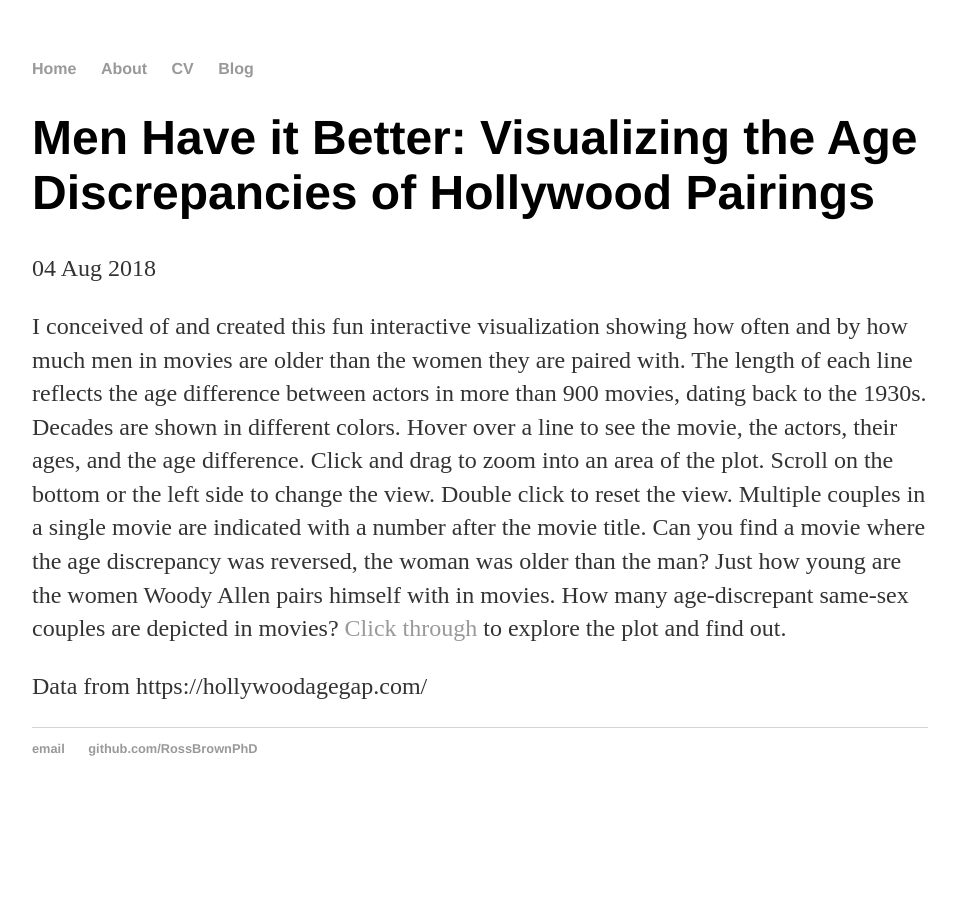
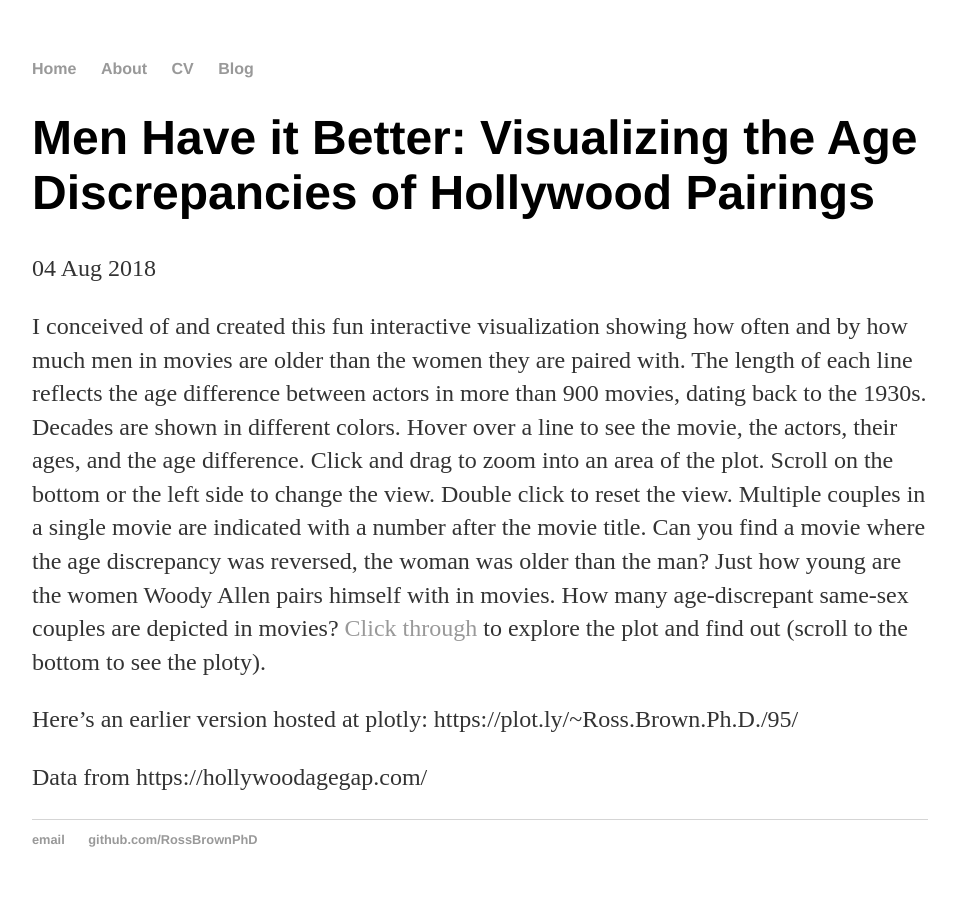
Before and after one commit to RossBrownPhD/RossBrownPhD.github.io, a Jekyll site: the page built from _posts/2018-08-04-Visualizing-the-Age-Discrepancies-of-Hollywood-Pairings.md, in a window 1280 px wide. Shown: the whole page, without its empty margins (160-1119 px from the left). Built offline with Jekyll 4.4.1, drawn with Linux system fonts in a browser that asks for light colours.

Commit message:
update url

```diff
--- a/_posts/2018-08-04-Visualizing-the-Age-Discrepancies-of-Hollywood-Pairings.md
+++ b/_posts/2018-08-04-Visualizing-the-Age-Discrepancies-of-Hollywood-Pairings.md
@@ -4,6 +4,9 @@
 date: 2018-08-04
 ---
 
-I conceived of and created this fun interactive visualization showing how often and by how much men in movies are older than the women they are paired with. The length of each line reflects the age difference between actors in more than 900 movies, dating back to the 1930s. Decades are shown in different colors. Hover over a line to see the movie, the actors, their ages, and the age difference. Click and drag to zoom into an area of the plot. Scroll on the bottom or the left side to change the view. Double click to reset the view.    Multiple couples in a single movie are indicated with a number after the movie title. Can you find a movie where the age discrepancy was reversed, the woman was older than the man? Just how young are the women Woody Allen pairs himself with in movies. How many age-discrepant same-sex couples are depicted in movies? [Click through](https://plot.ly/~Ross.Brown.Ph.D./95/) to explore the plot and find out.
+I conceived of and created this fun interactive visualization showing how often and by how much men in movies are older than the women they are paired with. The length of each line reflects the age difference between actors in more than 900 movies, dating back to the 1930s. Decades are shown in different colors. Hover over a line to see the movie, the actors, their ages, and the age difference. Click and drag to zoom into an area of the plot. Scroll on the bottom or the left side to change the view. Double click to reset the view.    Multiple couples in a single movie are indicated with a number after the movie title. Can you find a movie where the age discrepancy was reversed, the woman was older than the man? Just how young are the women Woody Allen pairs himself with in movies. How many age-discrepant same-sex couples are depicted in movies? [Click through](https://bit.ly/Hollywood_age_differences) to explore the plot and find out (scroll to the bottom to see the ploty).
+
+Here's an earlier version hosted at plotly:
+https://plot.ly/~Ross.Brown.Ph.D./95/
 
 Data from https://hollywoodagegap.com/
```
